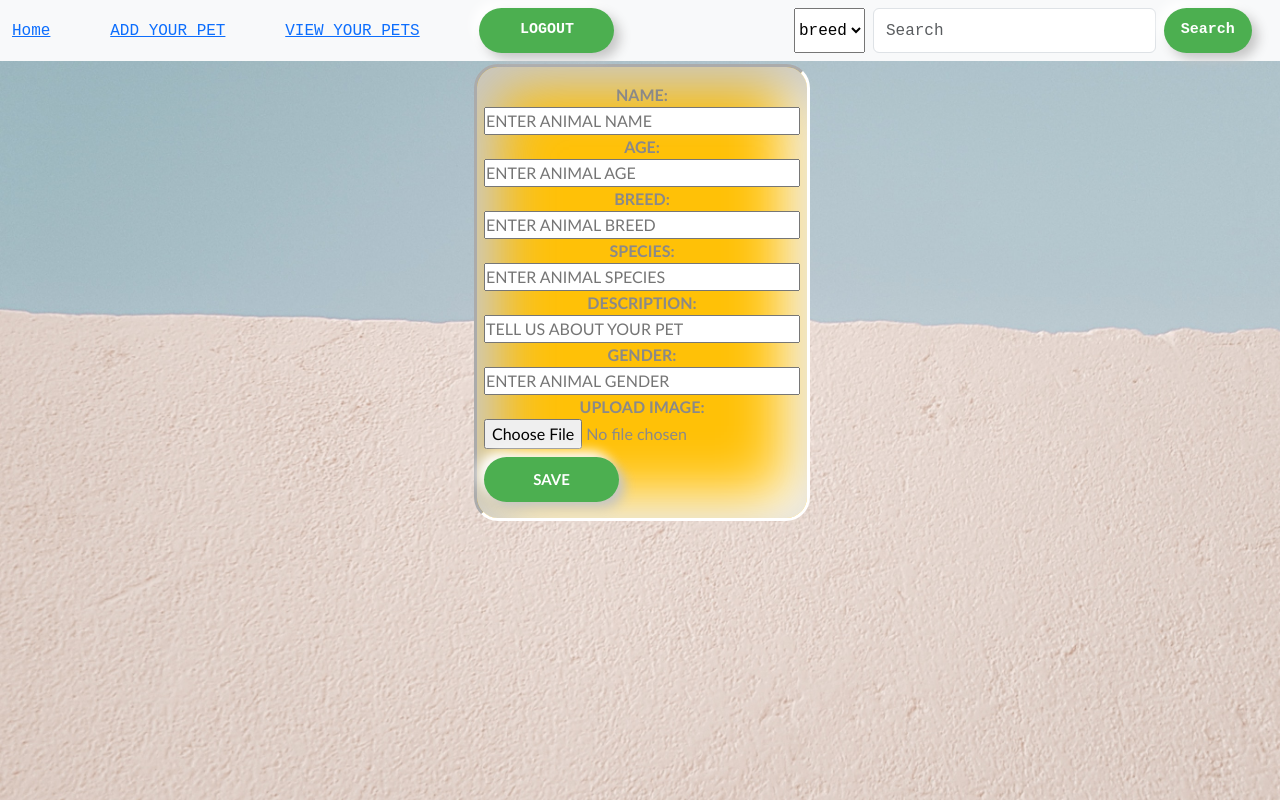
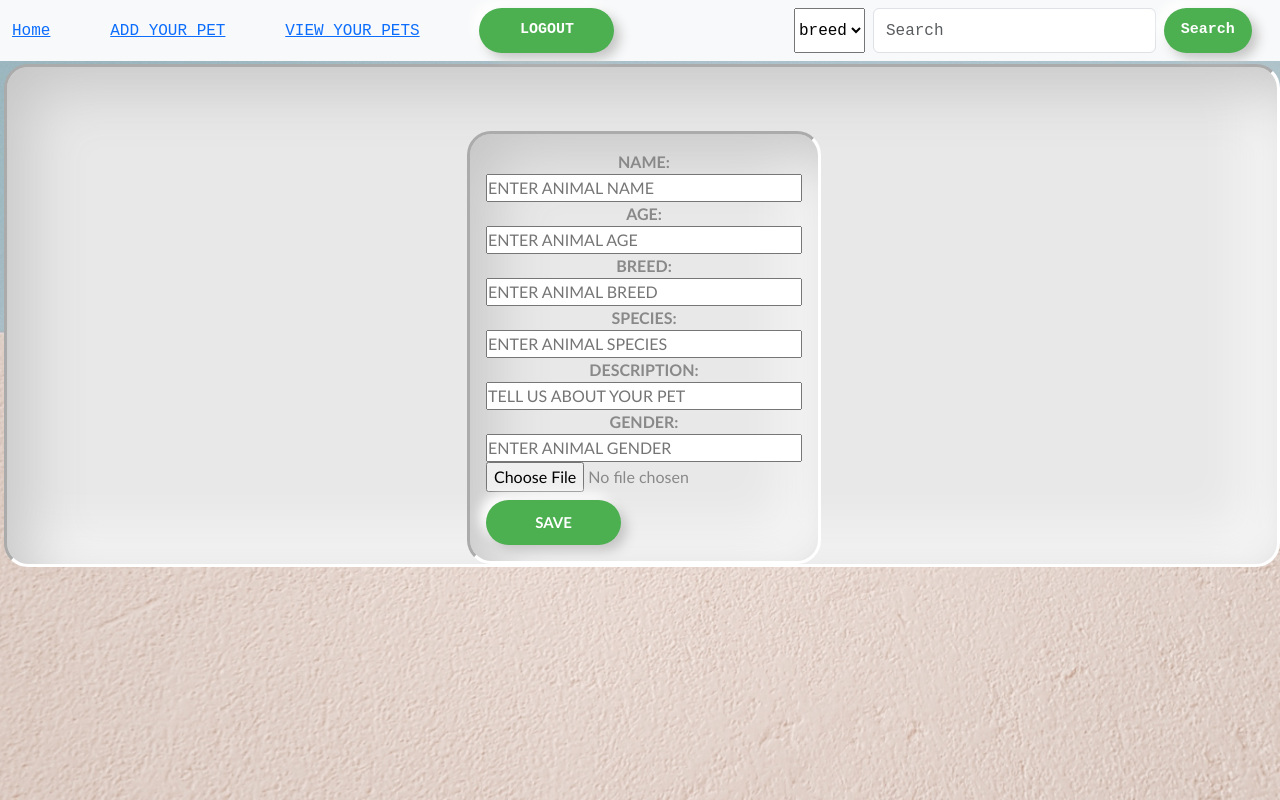
Before and after one commit to Mosesochacha/Pet-Finder, a React (Create React App) app in the folder client/: page /edit in a window 1280 px wide. Built offline with nearby package versions, Linux system fonts and the light colour scheme.

Commit message:
Creating landing page

```diff
--- a/client/src/components/Pets/addpets.js
+++ b/client/src/components/Pets/addpets.js
@@ -63,7 +63,7 @@ export default function AddPet({ userId }) {
 
   return (
     <center className="mt-5 addpet">
-      <div className="card mt-12 bg-warning" style={{ width: "21rem" }}>
+      <div className="card " style={{ width: "21rem" }}>
         <div className="card-body" id="addpet">
           <form onSubmit={handleSubmit} className="addpetform">
             <label>NAME:</label>
--- a/client/src/components/Pets/edit.js
+++ b/client/src/components/Pets/edit.js
@@ -63,8 +63,8 @@ export default function EditPet({id}) {
   };
 
   return (
-    <center className="mt-5 addpet ">
-      <div className="card mt-12 bg-warning" style={{ width: "21rem" }}>
+    <center className="card ">
+      <div className="card " >
         <div className="card-body  " id="addpet">
           <form onSubmit={handleSubmit} className="addpetform">
             <label>NAME:</label>
@@ -116,8 +116,8 @@ export default function EditPet({id}) {
             />
 
             <div className="a">
-              <label>UPLOAD IMAGE: </label>
               <input
+              placeholder="upload image"
                 type="file"
                 accept="image/*"
                 onChange={handleImageChange}
--- a/client/src/components/User/login.js
+++ b/client/src/components/User/login.js
@@ -68,7 +68,7 @@ export default function Login() {
   };
 
   return (
-    <center className="mt-5 ">
+    <center className=" ">
       <div className="sign_up">
         <form onSubmit={handleLogin}>
           <div className="card mt-12" style={{ width: "18rem" }}>
--- a/client/src/components/User/register.js
+++ b/client/src/components/User/register.js
@@ -54,7 +54,7 @@ export default function Register() {
 
   return (
     <center className="mt-5">
-      <div className="card mt-12 bg-warning" style={{ width: "18rem" }}>
+      <div className="card  ">
         <div className="card-body ">
           <form onSubmit={handleSubmit}>
             <label>USERNAME</label>
--- a/client/src/components/User/userpets/userpets.js
+++ b/client/src/components/User/userpets/userpets.js
@@ -45,7 +45,7 @@ export default function UserPet() {
         {pets.map((newpets) => {
           return (
             <div key={newpets.id}>
-              <div className="card" style={{ width: "18rem" }}>
+              <div className="card">
                 <img src={newpets.image} className="card-img-top" alt="..." />
                 <div className="card-body">
                   <h3 className="card-title"> Name: {newpets.name}</h3>
--- a/client/src/components/search/searcheddata.js
+++ b/client/src/components/search/searcheddata.js
@@ -3,7 +3,7 @@ import React from "react";
 export default function  SearchData({name , species , image  , description }) {
   return (
     <div>
-      <div className="card" style={{width: "18rem"}}>
+      <div className="card">
         <img src= {image} className="card-img-top" alt="..." />
         <div className="card-body">
           <h3 className="card-title"> Name: {name}</h3>
```
